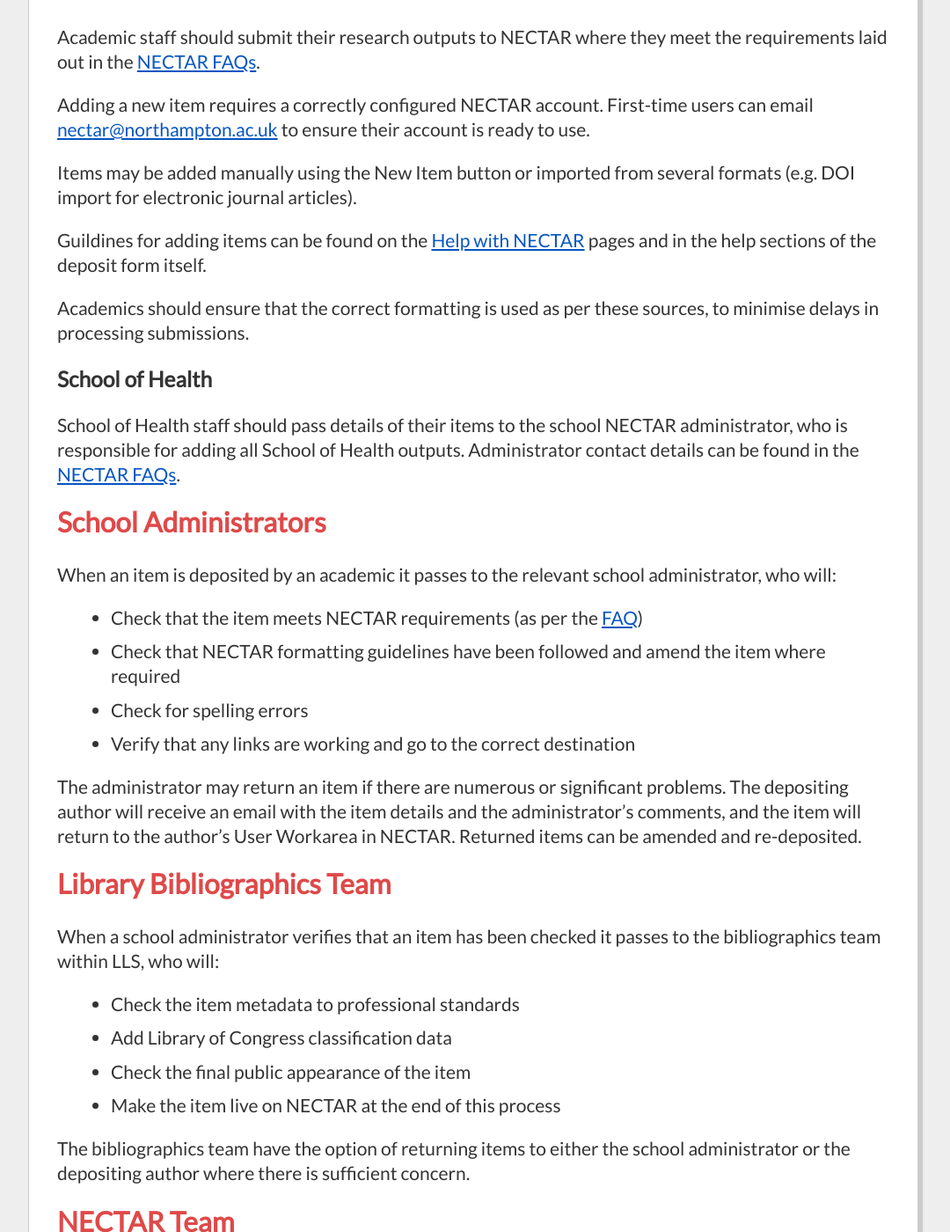
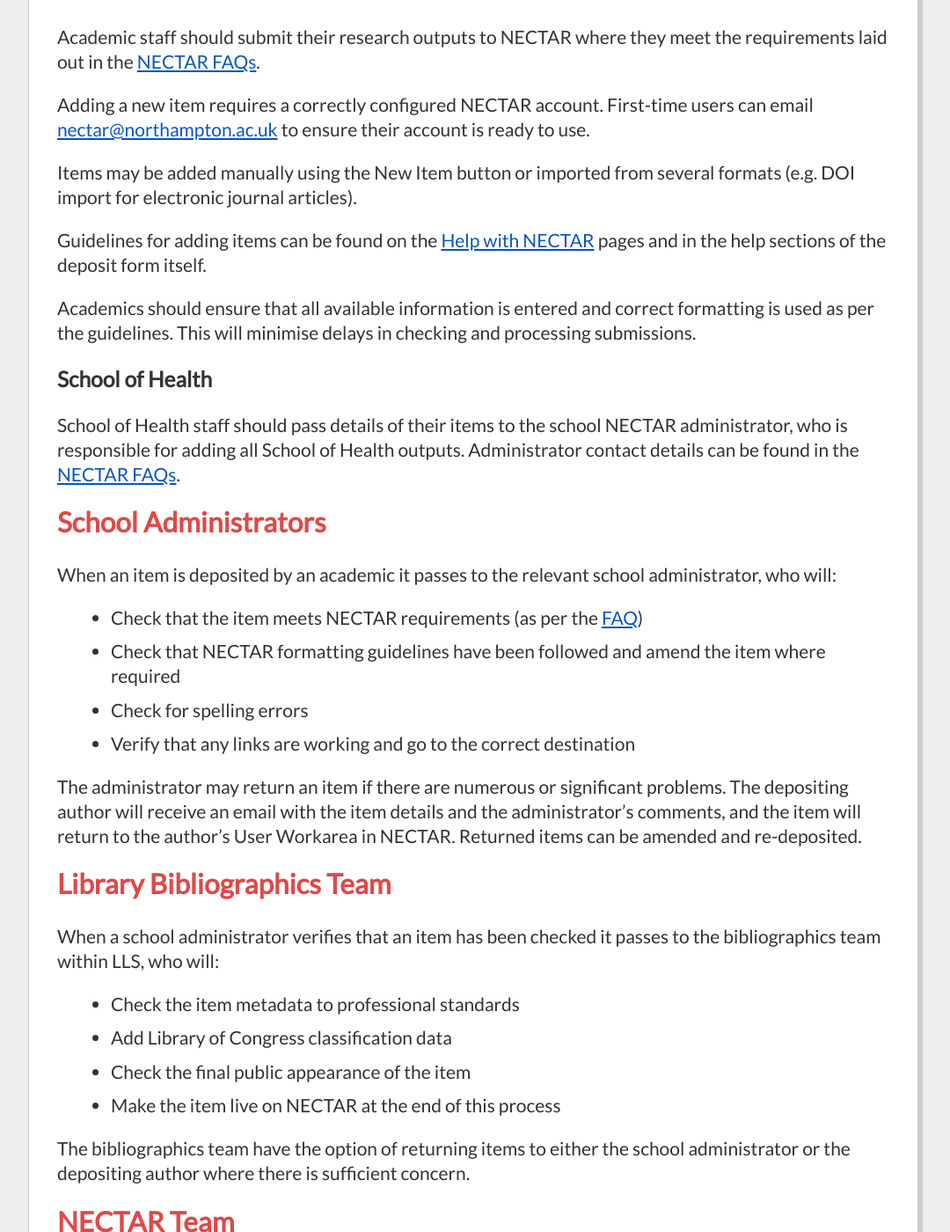
Before and after one commit to NickDimmock/nectar-roles, a Jekyll site: the page built from index.md, in a window 1280 px wide and 1400 px high, scrolled down 695 px. Shown: the whole window at 88% size, without its empty margins (102-1182 px from the left). Built offline with Jekyll 4.4.1, drawn with Linux system fonts in a browser that asks for light colours; nearby versions of some CDN libraries; Markdown is read by kramdown in place of the engine named in the settings; some of the changed text lies outside the part shown.

Commit message:
Updated index.md

```diff
--- a/index.md
+++ b/index.md
@@ -21,9 +21,9 @@
 
 Items may be added manually using the New Item button or imported from several formats (e.g. DOI import for electronic journal articles).
 
-Guildines for adding items can be found on the [Help with NECTAR](http://nectar.northampton.ac.uk/help) pages and in the help sections of the deposit form itself.
+Guidelines for adding items can be found on the [Help with NECTAR](http://nectar.northampton.ac.uk/help) pages and in the help sections of the deposit form itself.
 
-Academics should ensure that the correct formatting is used as per these sources, to minimise delays in processing submissions.
+Academics should ensure that all available information is entered and correct formatting is used as per the guidelines. This will minimise delays in checking and processing submissions.
 
 ### School of Health
 
```
Also changed, not shown: other parts of index.md (+1 -1 lines).
